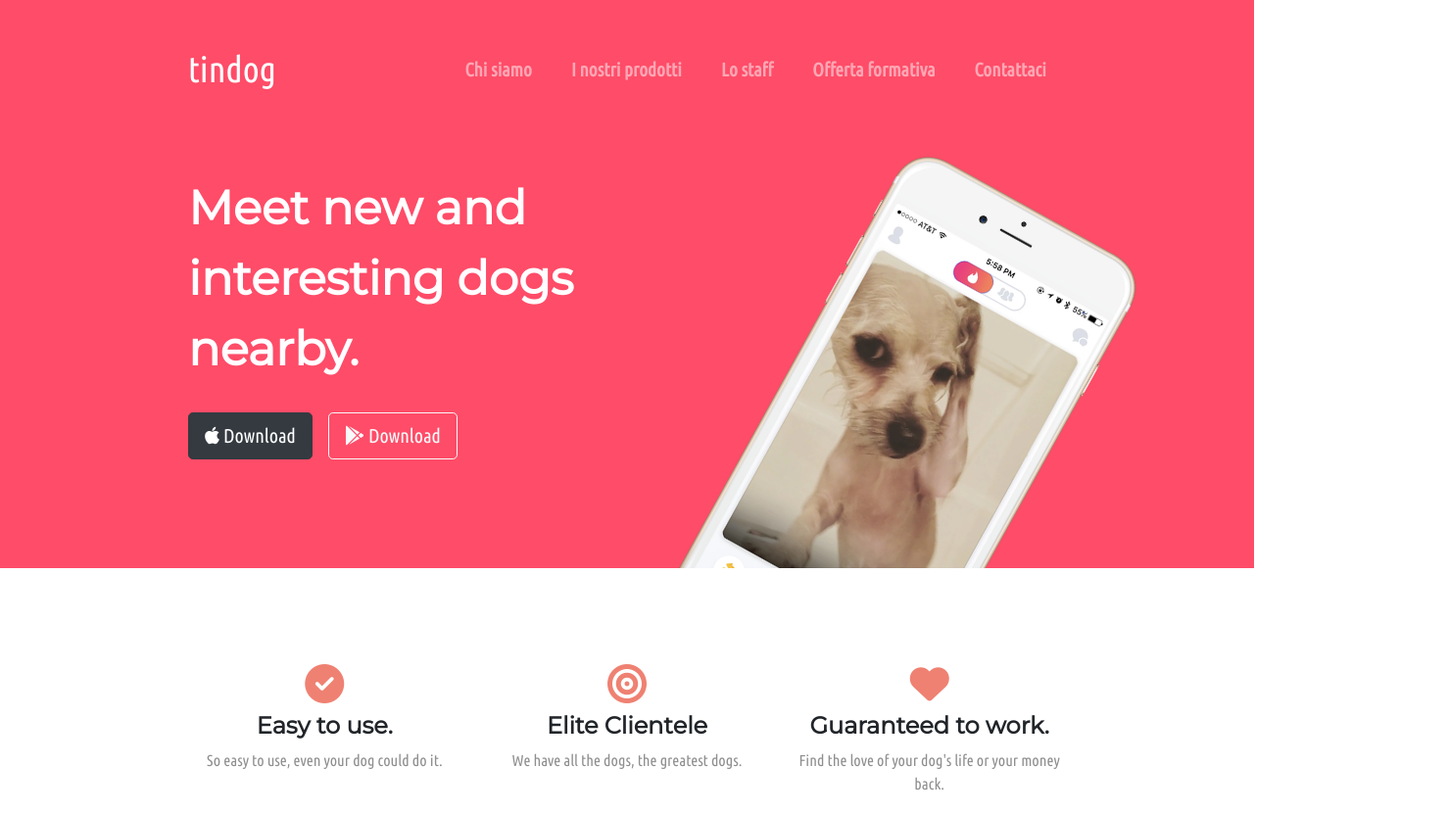
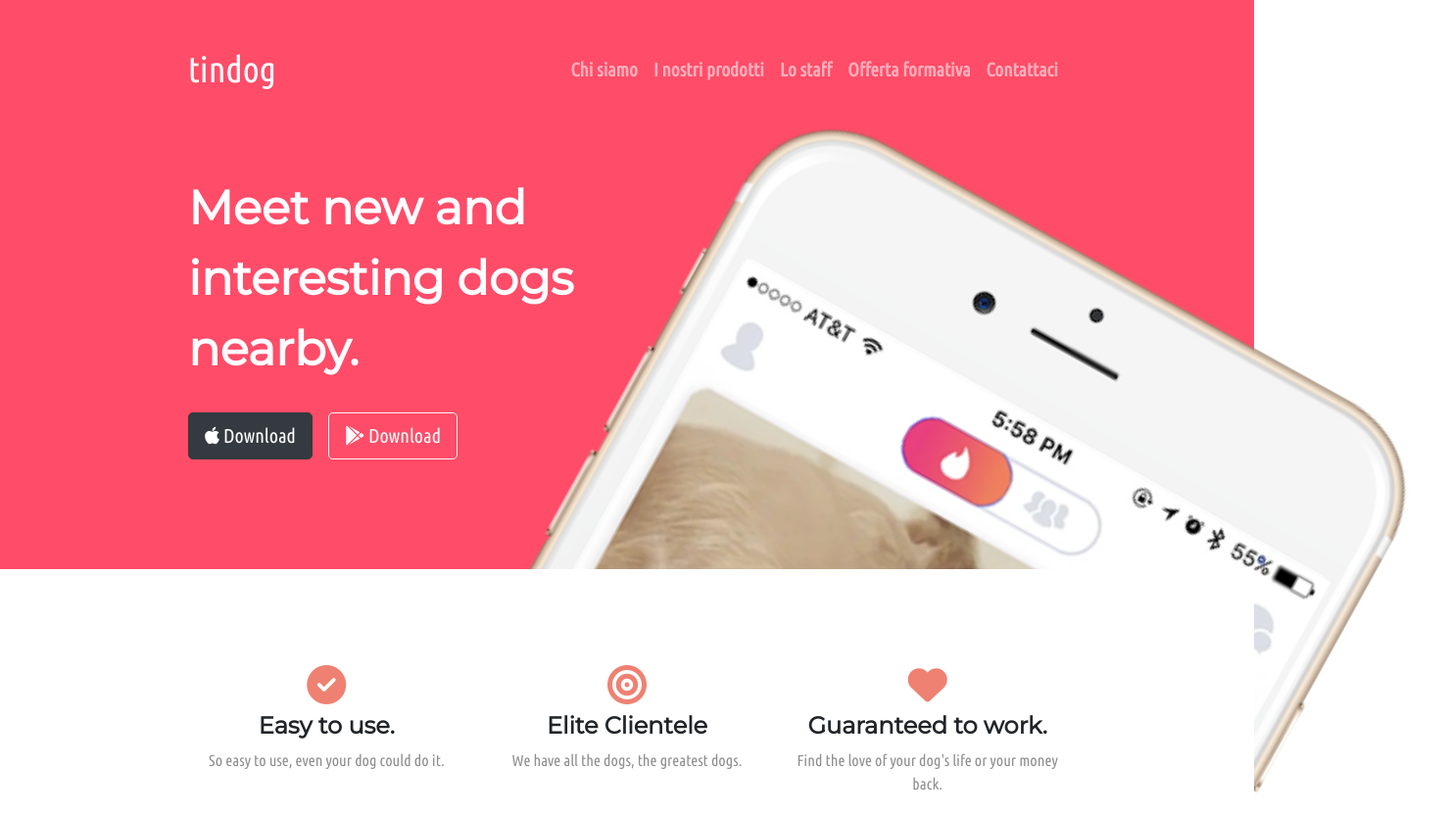
Before and after one commit to alfredomorieri/webdevelopercourse_basics, a plain HTML site: page index.html in a window 1280 px wide. Shown: the top 831 px of the page at 98% size, 1479 px wide, since content can reach past the window. Drawn offline with nearby package versions, Linux system fonts and the light colour scheme.

Commit message:
Update index.html
Bootstrap 5

```diff
--- a/index.html
+++ b/index.html
@@ -5,7 +5,7 @@
   <meta charset="utf-8">
   <title>TinDog</title>
   <!--inclusione di BS-->
-  <link rel="stylesheet" href="https://stackpath.bootstrapcdn.com/bootstrap/4.5.0/css/bootstrap.min.css" integrity="sha384-9aIt2nRpC12Uk9gS9baDl411NQApFmC26EwAOH8WgZl5MYYxFfc+NcPb1dKGj7Sk" crossorigin="anonymous">
+  <link rel="stylesheet" href="https://stackpath.bootstrapcdn.com/bootstrap/5.0.0-alpha1/css/bootstrap.min.css" integrity="sha384-r4NyP46KrjDleawBgD5tp8Y7UzmLA05oM1iAEQ17CSuDqnUK2+k9luXQOfXJCJ4I" crossorigin="anonymous">
   <!--libreria personalizzata sovrascrive BS in caso di conflitti. HTML esegue codice top-down-->
   <link rel="stylesheet" href="css/styles.css">
   <!--inclusione font-->
@@ -13,9 +13,8 @@
   <!--inclusione di fontawesome-->
   <script src="https://kit.fontawesome.com/8bd88c8cff.js" crossorigin="anonymous"></script>
   <!-- BS scripts -->
-  <script src="https://code.jquery.com/jquery-3.5.1.slim.min.js" integrity="sha384-DfXdz2htPH0lsSSs5nCTpuj/zy4C+OGpamoFVy38MVBnE+IbbVYUew+OrCXaRkfj" crossorigin="anonymous"></script>
   <script src="https://cdn.jsdelivr.net/npm/popper.js@1.16.0/dist/umd/popper.min.js" integrity="sha384-Q6E9RHvbIyZFJoft+2mJbHaEWldlvI9IOYy5n3zV9zzTtmI3UksdQRVvoxMfooAo" crossorigin="anonymous"></script>
-  <script src="https://stackpath.bootstrapcdn.com/bootstrap/4.5.0/js/bootstrap.min.js" integrity="sha384-OgVRvuATP1z7JjHLkuOU7Xw704+h835Lr+6QL9UvYjZE3Ipu6Tp75j7Bh/kR0JKI" crossorigin="anonymous"></script>
+  <script src="https://stackpath.bootstrapcdn.com/bootstrap/5.0.0-alpha1/js/bootstrap.min.js" integrity="sha384-oesi62hOLfzrys4LxRF63OJCXdXDipiYWBnvTl9Y9/TRlw5xlKIEHpNyvvDShgf/" crossorigin="anonymous"></script>
 </head>
 
 <body>
@@ -31,19 +30,13 @@
         </button>
 
         <div class="collapse navbar-collapse" id="navbarTogglerDemo02">
-          <ul class="navbar-nav ml-auto" style="float:right; text-align: right;">
-            <li class="nav-item"><a href="#" class="nav-link ">Chi siamo</a></li>
-            <li class="nav-item dropdown"><a href="#" class="nav-link" href="#" data-toggle="dropdown">I nostri prodotti</a>
-              <ul class="dropdown-menu fade-up">
-                <li><a class="dropdown-item" href="#"> Submenu item 1</a></li>
-                <li><a class="dropdown-item" href="#"> Submenu item 2 </a></li>
-                <li><a class="dropdown-item" href="#"> Submenu item 3 </a></li>
-              </ul>
-            </li>
-            <li class="nav-item"><a href="#" class="nav-link ">Lo staff</a></li>
-            <li class="nav-item"><a href="#" class="nav-link ">Offerta formativa</a></li>
-            <li class="nav-item"><a href="#" class="nav-link ">Contattaci</a></li>
-          </ul>
+          <div class="navbar-nav ml-auto" style="float:right; text-align: right;">
+            <a href="#" class="nav-link ">Chi siamo</a>
+            <a href="#" class="nav-link" href="#" data-toggle="dropdown">I nostri prodotti</a>
+            <a href="#" class="nav-link ">Lo staff</a>
+            <a href="#" class="nav-link ">Offerta formativa</a>
+            <a href="#" class="nav-link ">Contattaci</a>
+          </div>
         </div>
 
       </nav>
@@ -139,7 +132,7 @@
   <!-- Press -->
 
   <section id="press" class="colored">
-    <img class="press-logo" src="images/TechCrunch.png" alt="tc-logo">
+    <img class="press-logo" src="images/techcrunch.png" alt="tc-logo">
     <img class="press-logo" src="images/tnw.png" alt="tnw-logo">
     <img class="press-logo" src="images/bizinsider.png" alt="biz-insider-logo">
     <img class="press-logo" src="images/mashable.png" alt="mashable-logo">
```
